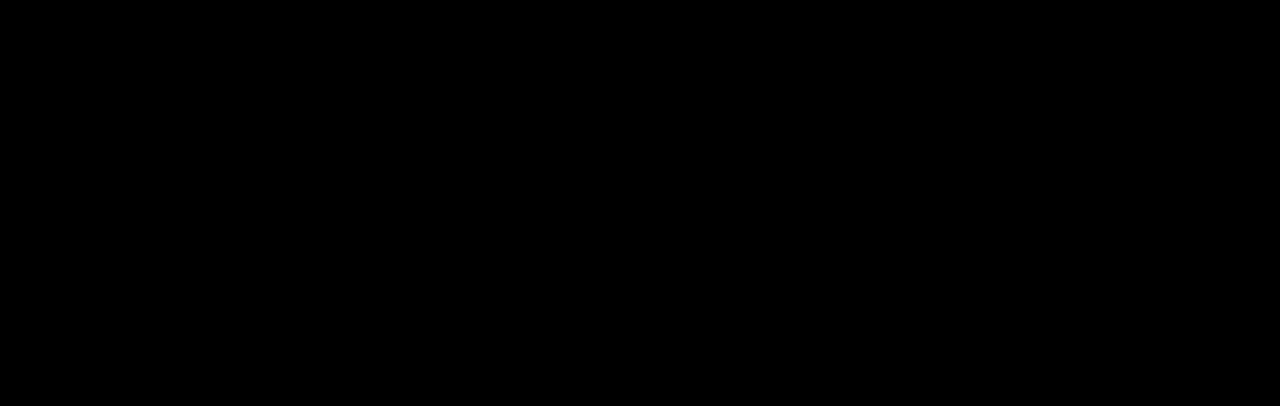
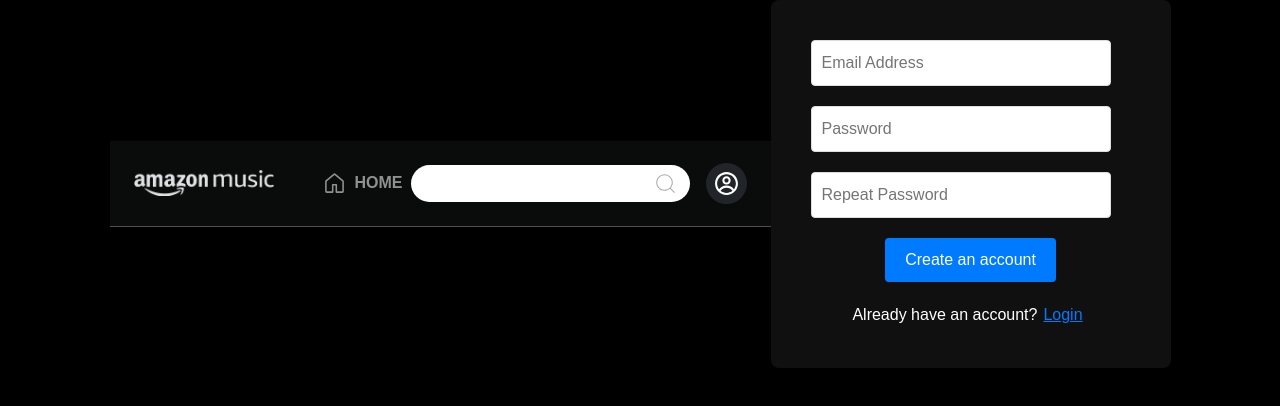
Before and after one commit to Shivam-Singh0/Amazon-music, a React (Vite) app: page /signup in a window 1280 px wide. Before the commit this address had no page. Shown: the top 406 px of the page. Built offline with nearby package versions, Linux system fonts and the light colour scheme.

Commit message:
auth is working

```diff
--- a/package.json
+++ b/package.json
@@ -11,6 +11,7 @@
   },
   "dependencies": {
     "bootstrap": "^5.3.3",
+    "firebase": "^10.12.4",
     "react": "^18.3.1",
     "react-bootstrap": "^2.10.4",
     "react-dom": "^18.3.1",
--- a/src/App.jsx
+++ b/src/App.jsx
@@ -1,11 +1,15 @@
 import { BrowserRouter as Router, Routes, Route } from "react-router-dom";
 import Home from "./components/Pages/Home/Home";
+import Login from "./components/Pages/Auth/Login";
+import Signup from "./components/Pages/Auth/Signup";
 
 function App() {
   return (
     <Router>
       <Routes>
         <Route path="/" element={<Home />} />
+        <Route path="/login" element={<Login />} />
+        <Route path="/signup" element={<Signup />} />
       </Routes>
     </Router>
   );
--- a/src/components/DropDown/DropDown.jsx
+++ b/src/components/DropDown/DropDown.jsx
@@ -1,23 +1,29 @@
-import Dropdown from 'react-bootstrap/Dropdown';
-import styles from './DropDown.module.css';
+import Dropdown from "react-bootstrap/Dropdown";
+import styles from "./DropDown.module.css";
 
-function DropDown({ icon, itmes }) {
+function DropDown({ icon, itmes, onItemClick }) {
   return (
-    <Dropdown  >
-      <Dropdown.Toggle id="dropdown-basic" variant='dark' className={`${styles.dropdown} rounded-circle p-2`}>
+    <Dropdown>
+      <Dropdown.Toggle
+        id="dropdown-basic"
+        variant="dark"
+        className={`${styles.dropdown} rounded-circle p-2`}
+      >
         {icon}
       </Dropdown.Toggle>
 
-
-        <Dropdown.Menu className={styles.dropdown_menu_show}>
-          {itmes?.map((item, index) => (
-            <Dropdown.Item key={index} href="#/action-1">{item}</Dropdown.Item>
-          ))}
-        </Dropdown.Menu>
-
-
+      <Dropdown.Menu className={styles.dropdown_menu_show}>
+        {itmes?.map((item, index) => (
+          <Dropdown.Item
+            key={index}
+            onClick={() => onItemClick(item)}
+            href="#/action-1"
+          >
+            {item}
+          </Dropdown.Item>
+        ))}
+      </Dropdown.Menu>
     </Dropdown>
-
   );
 }
 
--- a/src/components/Header/Header.jsx
+++ b/src/components/Header/Header.jsx
@@ -4,7 +4,7 @@
 import { Image } from 'react-bootstrap';
 import amazon_music from '../../assets/amazon_music.png';
 import { GoHome } from "react-icons/go";
-import { useLocation } from 'react-router-dom';
+import { useLocation, useNavigate } from 'react-router-dom';
 import SearchBox from './SearchBox';
 import DropDown from '../DropDown/DropDown';
 import { CgProfile } from "react-icons/cg";
@@ -12,7 +12,13 @@
 function Header() {
   const location = useLocation();
   const currentPath = location.pathname;
-  const items = ['Sign In']
+  const items = ['Sign In'];
+  const navigate = useNavigate();
+  const handleItemClick = (item) => {
+    if (item === 'Sign In') {
+      navigate('/login');
+    }
+  };
 
   return (
     <Navbar expand="lg" className={`${styles.nav} px-4 py-2`} data-bs-theme="dark">
@@ -28,7 +34,7 @@
         </Nav>
         <Nav className="ms-auto d-flex align-items-center gap-3">
           <SearchBox />
-          <DropDown icon={<CgProfile size={25} />} itmes={items} />
+          <DropDown icon={<CgProfile size={25} />} itmes={items} onItemClick={handleItemClick} />
         </Nav>
 
 
--- a/src/components/Pages/Auth/AuthForm.css
+++ b/src/components/Pages/Auth/AuthForm.css
@@ -1,4 +1,23 @@
+/* Centering the .form-container below the header */
+body {
+  margin: 0;
+  font-family: Arial, sans-serif;
+  background-color: #f0f0f0;
+  height: 100vh;
+  display: flex;
+  flex-direction: column;
+}
 
+header {
+  flex-shrink: 0;
+}
+
+.main-content {
+  flex: 1;
+  display: flex;
+  justify-content: center;
+  align-items: center;
+}
 
 .form-container {
   background: #111010;
@@ -10,7 +29,6 @@
   /* Centered form-container */
   display: flex;
   flex-direction: column;
-
 }
 
 .message {
--- a/src/components/Pages/Auth/Login.jsx
+++ b/src/components/Pages/Auth/Login.jsx
@@ -1,9 +1,9 @@
 import React, { useState } from "react";
 import { useNavigate } from "react-router-dom";
 import { signInWithEmailAndPassword } from "firebase/auth";
-import { auth } from "../../utils/firebas";
+import { auth } from "../../../utils/firebas";
 import "./AuthForm.css";
-import Header from "../Header/Header";
+import Header from "../../Header/Header";
 
 function Login() {
   const navigate = useNavigate();
--- a/src/components/Pages/Auth/Signup.jsx
+++ b/src/components/Pages/Auth/Signup.jsx
@@ -1,7 +1,8 @@
 import React, { useState } from "react";
 import { useNavigate } from "react-router-dom";
 import { createUserWithEmailAndPassword } from "firebase/auth";
-import { auth } from "../../utils/firebas";
+import { auth } from "../../../utils/firebas";
+import Header from "../../Header/Header";
 import "./AuthForm.css";
 
 function Signup() {
@@ -11,6 +12,7 @@
   const [rpassword, setRpassword] = useState("");
   const [message, setMessage] = useState("");
   const [error, setError] = useState("");
+
 
   const handleRegister = async (e) => {
     e.preventDefault();
@@ -32,6 +34,8 @@
   };
 
   return (
+    <div className="main-content">
+      <Header />
     <div className="form-container">
       {message && <div className="message">{message}</div>}
       <form onSubmit={handleRegister} className="form">
@@ -78,6 +82,7 @@
         </div>
       </form>
     </div>
+    </div>
   );
 }
 
--- /dev/null
+++ b/src/utils/firebas.jsx
@@ -0,0 +1,20 @@
+// Import the functions you need from the SDKs you need
+import { initializeApp } from "firebase/app";
+import { getAuth } from "firebase/auth";
+import { getAnalytics } from "firebase/analytics";
+
+const firebaseConfig = {
+  apiKey: "AIzaSyCBno4ruCmBjnGxeiqbjBI4SztBIoJb8PA",
+  authDomain: "music-eb821.firebaseapp.com",
+  projectId: "music-eb821",
+  storageBucket: "music-eb821.appspot.com",
+  messagingSenderId: "114456549902",
+  appId: "1:114456549902:web:b8bd0f2356d12dad3ffa5f",
+  measurementId: "G-7VLQJQWS9K",
+};
+
+// Initialize Firebase
+const app = initializeApp(firebaseConfig);
+export const auth = getAuth();
+export default app;
+const analytics = getAnalytics(app);
```
Also changed, not shown: 1 other file (tests, documents, lock files or other folders).
